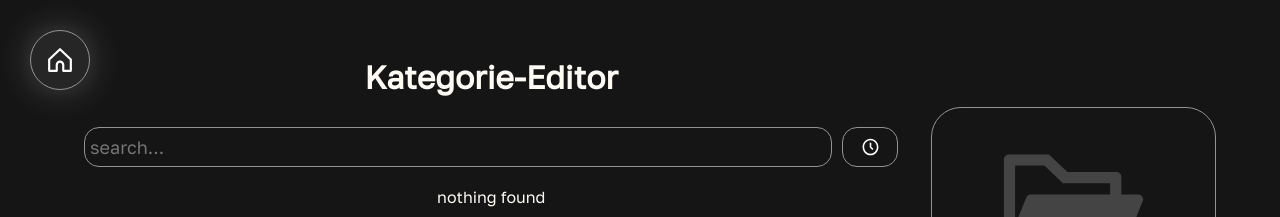
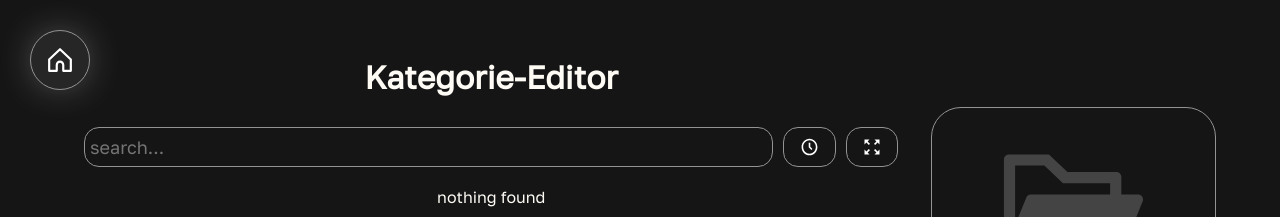
Before and after one commit to NilsGke/klugscheisser-quiz, a React (Vite) app: page /categories in a window 1280 px wide. Shown: the top 217 px of the page. Built offline with nearby package versions, Linux system fonts and the light colour scheme; what js-confetti would draw is missing.

Commit message:
implement small categories option

```diff
--- a/src/components/CategoryBrowser.scss
+++ b/src/components/CategoryBrowser.scss
@@ -23,7 +23,8 @@
             gap: 10px;
 
             input,
-            button.sort {
+            button.sort,
+            button.smallOrBig {
                 height: 40px;
                 width: 100%;
                 font-size: 18px;
@@ -33,7 +34,8 @@
                 color: $white;
                 padding: 5px;
             }
-            button.sort {
+            button.sort,
+            button.smallOrBig {
                 width: 60px;
                 cursor: pointer;
                 transition: all 0.2s ease-out;
@@ -210,6 +212,23 @@
                     }
                 }
             }
+            &.small {
+                width: 200px;
+                .category {
+                    flex-direction: column;
+                    gap: 0;
+                    .content {
+                        h2 {
+                            line-height: 20px;
+                            font-size: 18px;
+                            margin-bottom: 2px;
+                        }
+                    }
+                    .buttons {
+                        flex-direction: row;
+                    }
+                }
+            }
         }
     }
 
--- a/src/components/CategoryBrowser.tsx
+++ b/src/components/CategoryBrowser.tsx
@@ -25,6 +25,9 @@ import { generateZipFromCategory } from "$helpers/zip";
 import downloadFile from "$helpers/downloadFile";
 import toast from "react-simple-toasts";
 import useDebounce from "$hooks/useDebounce";
+import zoomInArrows from "$assets/zoomInArrows.svg";
+import zoomOutArrows from "$assets/zoomOutArrows.svg";
+import { changeSetting, getSettings } from "$helpers/settings";
 
 type props = {
     refresh?: any;
@@ -45,6 +48,7 @@ type props = {
     editable?: boolean;
     deletable?: boolean;
     downloadable?: boolean;
+    defaultSmall?: boolean;
 };
 enum Purpose {
     VIEWING,
@@ -72,6 +76,7 @@ const CategoryBrowser: FC<props> = ({
     deletable,
     editable,
     downloadable,
+    defaultSmall,
 }) => {
     const purpose: Purpose = selecting
         ? Purpose.SELECTING_MULTIPLE
@@ -122,6 +127,10 @@ const CategoryBrowser: FC<props> = ({
         }
     });
 
+    const [smallCategories, setSmallCategories] = useState(
+        defaultSmall ?? getSettings().smallCategories
+    );
+
     return (
         <div className="categoryBrowser">
             <div className="browser">
@@ -164,6 +173,22 @@ const CategoryBrowser: FC<props> = ({
                             alt={sortingMethod}
                         />
                     </button>
+                    <button
+                        title={`${smallCategories ? "zoom in" : "zoom out"}`}
+                        className="smallOrBig"
+                        onClick={() => {
+                            setSmallCategories((prev) => {
+                                changeSetting({
+                                    smallCategories: !prev,
+                                });
+                                return !prev;
+                            });
+                        }}
+                    >
+                        <img
+                            src={smallCategories ? zoomInArrows : zoomOutArrows}
+                        />
+                    </button>
                 </div>
                 <div className="results">
                     {sorted.map((category) => (
@@ -189,6 +214,7 @@ const CategoryBrowser: FC<props> = ({
                             deletable={deletable}
                             editable={editable}
                             downloadable={downloadable}
+                            small={smallCategories}
                             delete={() =>
                                 removeCategoryFromDb(category.dbIndex).then(
                                     () =>
@@ -231,6 +257,7 @@ const CategoryBrowser: FC<props> = ({
                                                 )
                                             );
                                     }}
+                                    small={smallCategories}
                                 />
                             ))}
                         </div>
@@ -265,6 +292,7 @@ const CategoryElement = ({
     testable = false,
     editable = false,
     downloadable = false,
+    small,
 }: {
     category: Indexed<Category>;
 
@@ -284,23 +312,27 @@ const CategoryElement = ({
     testable?: boolean;
     editable?: boolean;
     downloadable?: boolean;
+
+    small: boolean;
 }) => {
-    const imageUrl = useRef(
-        typeof category.description === "string"
-            ? ""
-            : URL.createObjectURL(category.thumbnail ?? category.description)
-    );
+    const imageURL = useMemo(() => {
+        if (small) return "";
+        console.log("regenerate imageURL");
+        if (typeof category.description === "string") return "";
+        if (category.thumbnail) return URL.createObjectURL(category.thumbnail);
+        return URL.createObjectURL(category.description);
+    }, [category, small]);
 
     const gradient = useMemo(() => stringToColorGradient(category.name), []);
 
     const bgImgage =
         typeof category.description === "string"
             ? gradient
-            : `url("${imageUrl.current}")`;
+            : `url("${imageURL}")`;
 
     return (
         <div
-            className="categoryWrapper"
+            className={"categoryWrapper" + (small ? " small" : "")}
             style={{
                 backgroundImage: bgImgage,
                 cursor: selectable ? "pointer" : undefined,
@@ -333,6 +365,7 @@ const CategoryElement = ({
 
                 <div className="content">
                     <h2>{category.name}</h2>
+                    {!small && (
                         <div className="description">
                             {typeof category.description === "string" ? (
                                 <>
@@ -340,14 +373,13 @@ const CategoryElement = ({
                                 </>
                             ) : (
                                 <img
-                                src={imageUrl.current}
+                                    src={imageURL}
                                     alt="categor description image"
-                                onLoad={() =>
-                                    URL.revokeObjectURL(imageUrl.current)
-                                }
+                                    onLoad={() => URL.revokeObjectURL(imageURL)}
                                 />
                             )}
                         </div>
+                    )}
                 </div>
                 <div className="buttons">
                     {editable ? (
--- a/src/helpers/settings.ts
+++ b/src/helpers/settings.ts
@@ -10,6 +10,7 @@ export interface SettingsType {
     theme: Theme;
     maxExportSize: number;
     useAnswerTime: boolean;
+    smallCategories: boolean;
 }
 
 export type keyValueSettingsType = keyValue & SettingsType;
@@ -20,6 +21,7 @@ export const defaultSettings: SettingsType = {
     theme: "dark",
     maxExportSize: 1_000_000_000,
     useAnswerTime: true,
+    smallCategories: false,
 };
 
 export const getSettings = () => {
```
Also changed, not shown: src/assets/zoomInArrows.svg (added), src/assets/zoomOutArrows.svg (added). Lines whose indentation alone changed are shown as unchanged.
